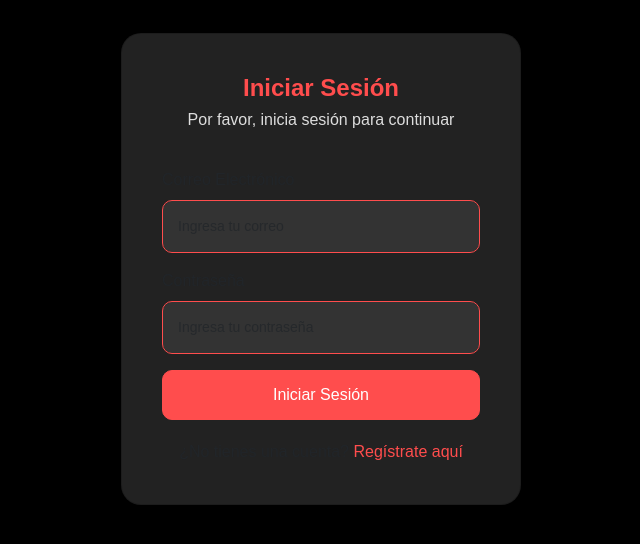
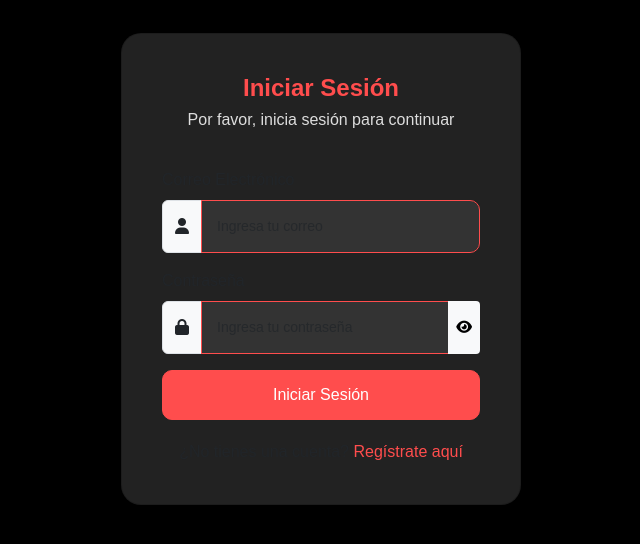
Before and after one commit to AndresSantosSotec/Sheily_desarollo-, a PHP site: page /login_register.php in a window 1280 px wide. Shown: the part 131-675 px from the top of the page, without its empty margins (319-959 px from the left). Run offline with PHP 8.4, Linux system fonts and the light colour scheme; some libraries are stand-ins or nearby versions.

Commit message:
Cambios Sheily $1

```diff
--- a/login_register.php
+++ b/login_register.php
@@ -1,5 +1,6 @@
 <!DOCTYPE html>
 <html lang="en">
+
 <head>
     <meta charset="UTF-8">
     <meta name="viewport" content="width=device-width, initial-scale=1.0">
@@ -11,7 +12,10 @@
     <link href="Assets/css/login_styles.css" rel="stylesheet">
     <!-- SweetAlert CSS & JS -->
     <script src="https://cdn.jsdelivr.net/npm/sweetalert2@11"></script>
+    <!-- FontAwesome para el ícono del ojo -->
+    <script src="https://kit.fontawesome.com/a076d05399.js" crossorigin="anonymous"></script>
 </head>
+
 <body>
 
     <div class="container auth-container">
@@ -27,37 +31,65 @@
             </div>
 
             <!-- Login Form -->
-        <form id="login-form" action="../Backend/auth.php" method="POST" onsubmit="handleLogin(event)">
+            <form id="login-form" action="./Backend/auth.php" method="POST" onsubmit="handleLogin(event)">
                 <input type="hidden" name="action" value="login">
                 <div class="mb-3">
                     <label for="login-email" class="form-label">Correo Electrónico</label>
+                    <div class="input-group">
+                        <span class="input-group-text"><i class="fas fa-user"></i></span>
                         <input type="email" class="form-control" name="correo_electronico" id="login-email" placeholder="Ingresa tu correo" required>
                     </div>
-            <div class="mb-3">
+                </div>
+                <div class="mb-3 position-relative">
                     <label for="login-password" class="form-label">Contraseña</label>
+                    <div class="input-group">
+                        <span class="input-group-text"><i class="fas fa-lock"></i></span>
                         <input type="password" class="form-control" name="contrasena" id="login-password" placeholder="Ingresa tu contraseña" required>
+                        <button type="button" class="btn btn-light btn-sm" style="border: none;" onclick="togglePasswordVisibility('login-password')">
+                            <i class="fas fa-eye" id="eye-icon-login"></i>
+                        </button>
+                    </div>
                 </div>
                 <button type="submit" class="btn btn-primary w-100">Iniciar Sesión</button>
             </form>
 
             <!-- Register Form -->
-        <form id="register-form" action="../Backend/auth.php" method="POST" style="display: none;" onsubmit="handleRegister(event)">
+            <form id="register-form" action="./Backend/auth.php" method="POST" style="display: none;" onsubmit="handleRegister(event)">
                 <input type="hidden" name="action" value="register">
+                <input type="hidden" name="rol" value="admin"> <!-- Rol por defecto: admin -->
                 <div class="mb-3">
                     <label for="register-name" class="form-label">Nombre Completo</label>
+                    <div class="input-group">
+                        <span class="input-group-text"><i class="fas fa-user"></i></span>
                         <input type="text" class="form-control" name="nombre_completo" id="register-name" placeholder="Ingresa tu nombre completo" required>
+                    </div>
                 </div>
                 <div class="mb-3">
                     <label for="register-email" class="form-label">Correo Electrónico</label>
+                    <div class="input-group">
+                        <span class="input-group-text"><i class="fas fa-envelope"></i></span>
                         <input type="email" class="form-control" name="correo_electronico" id="register-email" placeholder="Ingresa tu correo" required>
                     </div>
-            <div class="mb-3">
+                </div>
+                <div class="mb-3 position-relative">
                     <label for="register-password" class="form-label">Contraseña</label>
+                    <div class="input-group">
+                        <span class="input-group-text"><i class="fas fa-lock"></i></span>
                         <input type="password" class="form-control" name="contrasena" id="register-password" placeholder="Crea una contraseña" required>
+                        <button type="button" class="btn btn-light btn-sm" style="border: none;" onclick="togglePasswordVisibility('register-password')">
+                            <i class="fas fa-eye" id="eye-icon-register"></i>
+                        </button>
                     </div>
-            <div class="mb-3">
+                </div>
+                <div class="mb-3 position-relative">
                     <label for="register-confirm-password" class="form-label">Confirmar Contraseña</label>
+                    <div class="input-group">
+                        <span class="input-group-text"><i class="fas fa-lock"></i></span>
                         <input type="password" class="form-control" id="register-confirm-password" placeholder="Confirma tu contraseña" required>
+                        <button type="button" class="btn btn-light btn-sm" style="border: none;" onclick="togglePasswordVisibility('register-confirm-password')">
+                            <i class="fas fa-eye" id="eye-icon-confirm"></i>
+                        </button>
+                    </div>
                 </div>
                 <div id="register-alert" class="alert alert-danger" role="alert" style="display:none;"></div>
                 <button type="submit" class="btn btn-success w-100">Crear Cuenta</button>
@@ -96,17 +128,14 @@
             event.preventDefault();
             const formData = new FormData(document.getElementById('login-form'));
 
-        fetch('../Backend/auth.php', {
+            fetch('./Backend/auth.php', {
                     method: 'POST',
                     body: formData
                 })
                 .then(response => response.json())
                 .then(data => {
                     if (data.status === 'success') {
-                sessionStorage.setItem('api_key', data.api_key);
-                sessionStorage.setItem('usos_restantes', data.usos_restantes);
-                sessionStorage.setItem('usuario_id', data.usuario_id);
-                window.location.href = data.redirect;
+                        window.location.href = data.redirect; // Redirige al Dashboard
                     } else {
                         alert('Error: ' + data.message);
                     }
@@ -121,7 +150,7 @@
             event.preventDefault();
             const formData = new FormData(document.getElementById('register-form'));
 
-        fetch('../Backend/auth.php', {
+            fetch('/Backend/auth.php', {
                     method: 'POST',
                     body: formData
                 })
@@ -142,7 +171,23 @@
                     alert('Hubo un problema en el servidor.');
                 });
         }
+        // Función para alternar visibilidad de la contraseña
+        function togglePasswordVisibility(fieldId) {
+            const passwordField = document.getElementById(fieldId);
+            const icon = passwordField.parentElement.querySelector('i');
+
+            if (passwordField.type === 'password') {
+                passwordField.type = 'text';
+                icon.classList.remove('fa-eye');
+                icon.classList.add('fa-eye-slash');
+            } else {
+                passwordField.type = 'password';
+                icon.classList.remove('fa-eye-slash');
+                icon.classList.add('fa-eye');
+            }
+        }
     </script>
 
 </body>
+
 </html>
```
Also changed, not shown: Backend/auth.php (added, +123 -0 lines), Backend/logout.php (added, +11 -0 lines), Vistas/Dashboard.php (+11 -0 lines), Backend/conexion_bd.php (renamed from includes/conexion_bd.php), 3 other files. Lines whose indentation alone changed are shown as unchanged.
